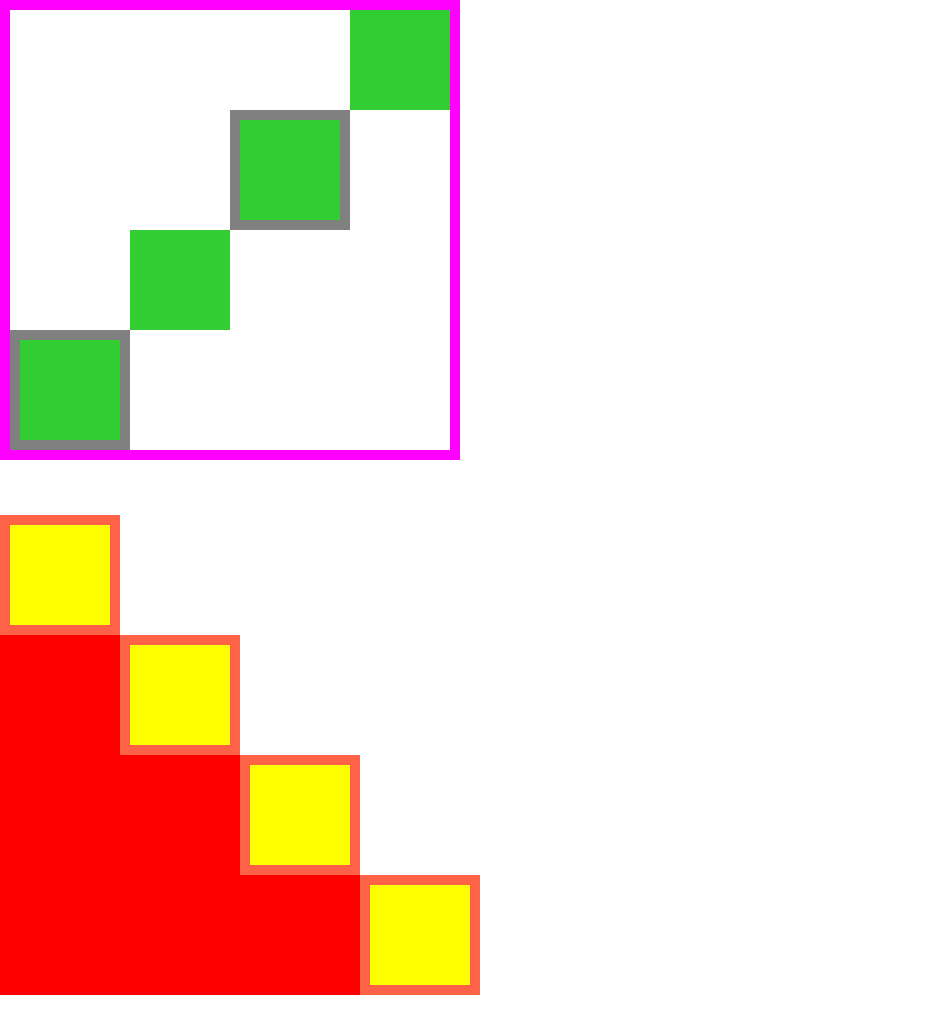
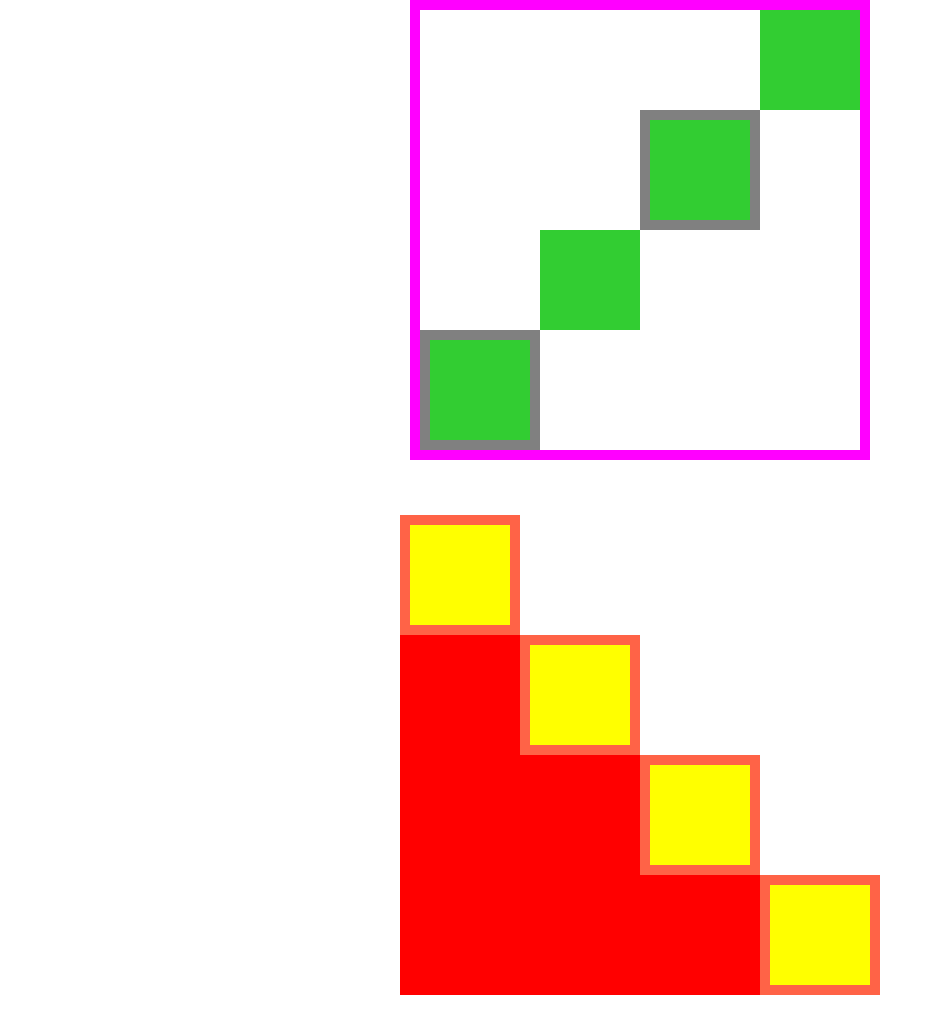
Before and after one commit to fbw-d09/uib-box-model-stairway-to-heaven-imadteryaki, a website: page index.html in a window 1280 px wide. Shown: the whole page, without its empty margins (0-943 px from the left). Drawn offline with nearby package versions, Linux system fonts and the light colour scheme.

Commit message:
exercise Done

```diff
--- a/index.html
+++ b/index.html
@@ -21,7 +21,7 @@
 
     <br /><br /><br />
 
-    <div>
+    <div id="padding">
       <div class="padding-boxes">
         <div class="padding-boxes-2"></div>
       </div>
--- a/style.css
+++ b/style.css
@@ -2,6 +2,7 @@
     width: 440px;
     height: 440px;
     border: 10px solid fuchsia;
+    margin: 0 auto;
 
 }
 .margin-boxes{
@@ -21,6 +22,11 @@
 }
 #margin-box-4{
     border: 10px solid gray;
+}
+
+#padding {
+    width: 480px;
+    margin: 0 auto;
 }
 
 .padding-boxes{
```
